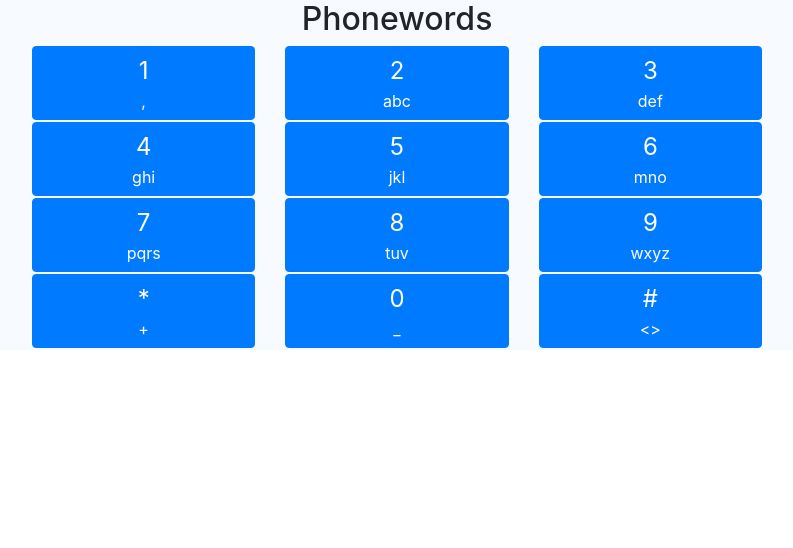
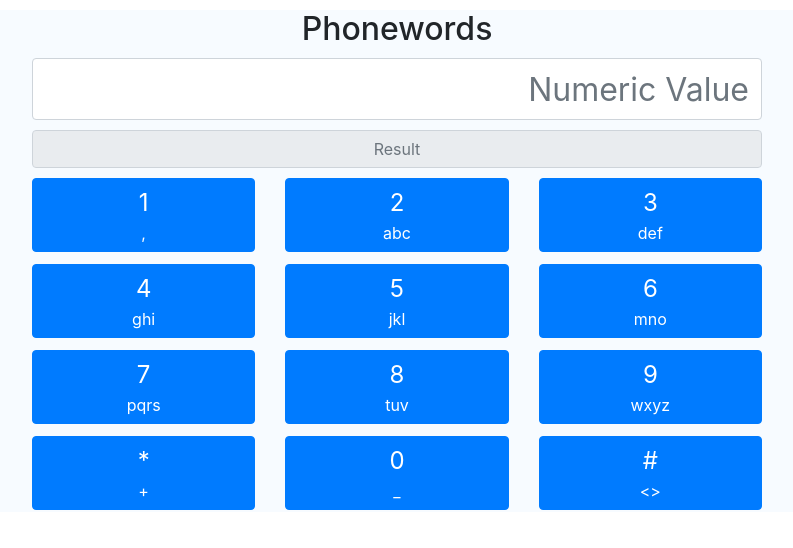
Before and after one commit to necrifede/phoneword, a React (Create React App) app: page / in a window 1280 px wide. Shown: the top 548 px of the page, without its empty margins (243-1036 px from the left). Built offline with nearby package versions, Linux system fonts and the light colour scheme.

Commit message:
fix #2 adding input components

```diff
--- a/src/App.js
+++ b/src/App.js
@@ -1,6 +1,8 @@
 import React from "react";
 import { Provider } from "react-redux";
 import ButtonsRow from "./components/buttons-row";
+import InputNumeric from "./components/input-numeric"
+import InputResult from "./components/input-result"
 import "bootstrap/dist/css/bootstrap.css";
 
 import "./App.css";
@@ -8,7 +10,9 @@ import "./App.css";
 function App() {
   return (
     <div className="App container main-container">
-      <h2>Phonewords</h2>
+      <h2 className="top-buffer">Phonewords</h2>
+      <InputNumeric />
+      <InputResult />
       <ButtonsRow rowlabel={0} />
       <ButtonsRow rowlabel={1} />
       <ButtonsRow rowlabel={2} />
--- a/src/components/button-word.js
+++ b/src/components/button-word.js
@@ -1,4 +1,4 @@
-import React, { Component } from 'react'
+import React from 'react'
 import { Button } from 'react-bootstrap';
 import { buttonLabels } from "../constants";
 
--- a/src/components/buttons-row.js
+++ b/src/components/buttons-row.js
@@ -4,7 +4,7 @@ import ButtonWord from './button-word'
 class ButtonsRow extends Component{
   render () {
     return (
-      <div className="row">
+      <div className="row top-buffer">
         <div className="col-2"/>
         <div className="col-8">
           <div className="row top-button-buffer">
--- /dev/null
+++ b/src/components/input-numeric.js
@@ -0,0 +1,15 @@
+import React from 'react'
+
+function InputNumeric () {
+    return (
+      <div className="row top-buffer">
+        <div className="col-2"/>
+        <div className="col-8">
+          <input className="form-control" id="numericInput" type="text" name="numeric" placeholder="Numeric Value"/>
+        </div>
+        <div className="col-2"/>
+      </div>
+    )
+}
+
+export default InputNumeric
--- /dev/null
+++ b/src/components/input-result.js
@@ -0,0 +1,23 @@
+import React from 'react'
+
+function InputResult () {
+    return (
+      <div className="row top-buffer">
+        <div className="col-2"/>
+        <div className="col-8">
+          <input id="inputResult" className="form-control" type="text" placeholder="Result" disabled/>
+        </div>
+        <div className="col-2"/>
+      </div>
+    )
+}
+
+export default InputResult
+
+// <div className="row top-button-buffer">
+//             <form autocomplete="off" action="/action_page.php">
+//               <div className="autocomplete">
+//                 <input id="myInput" type="text" name="myCountry" placeholder="Country"/>
+//               </div>
+//             </form>
+//           </div>
--- a/src/index.css
+++ b/src/index.css
@@ -11,6 +11,10 @@ body {
 code {
   font-family: source-code-pro, Menlo, Monaco, Consolas, "Courier New",
     monospace;
+}
+
+.top-buffer {
+  margin-top: 10px;
 }
 
 .top-button-buffer {
@@ -27,3 +31,12 @@ code {
 .numberic-button {
   font-size: 1.5em
 }
+
+#numericInput {
+  font-size: 2em;
+  text-align: right;
+}
+
+#inputResult {
+  text-align: center;
+}
```
